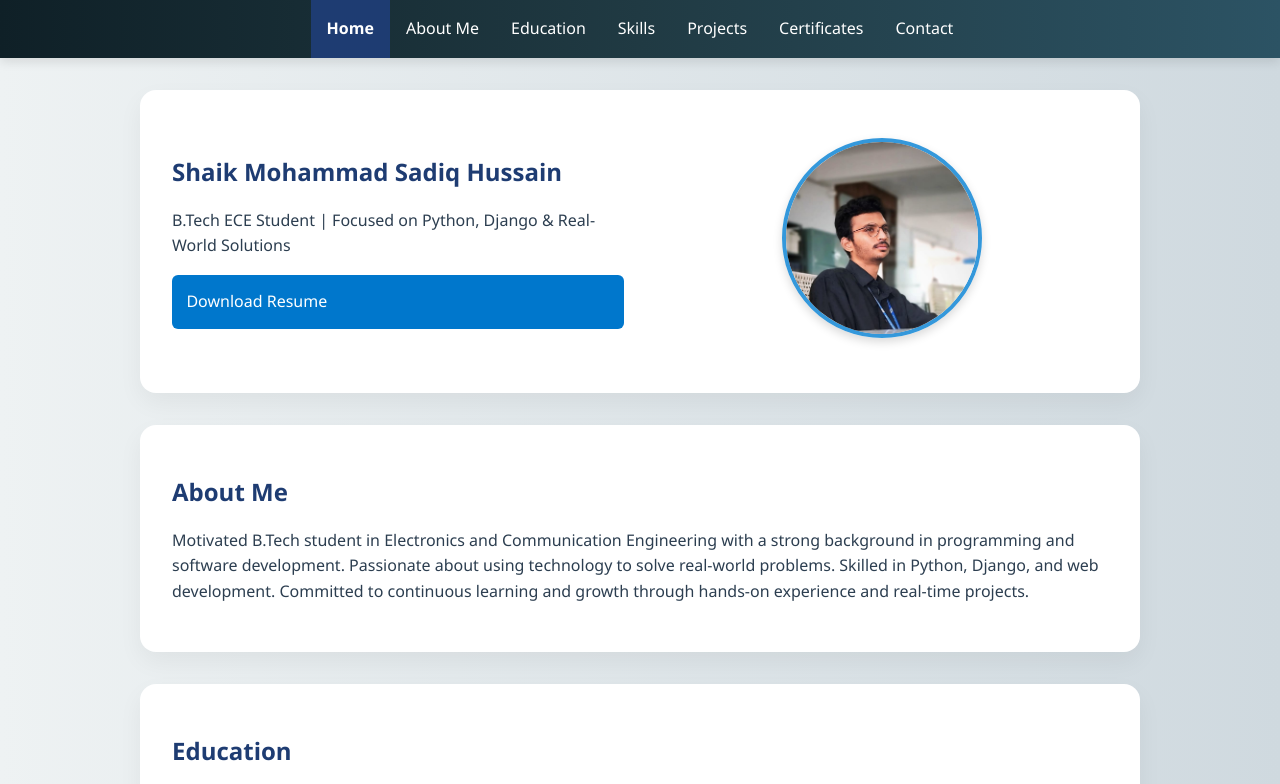
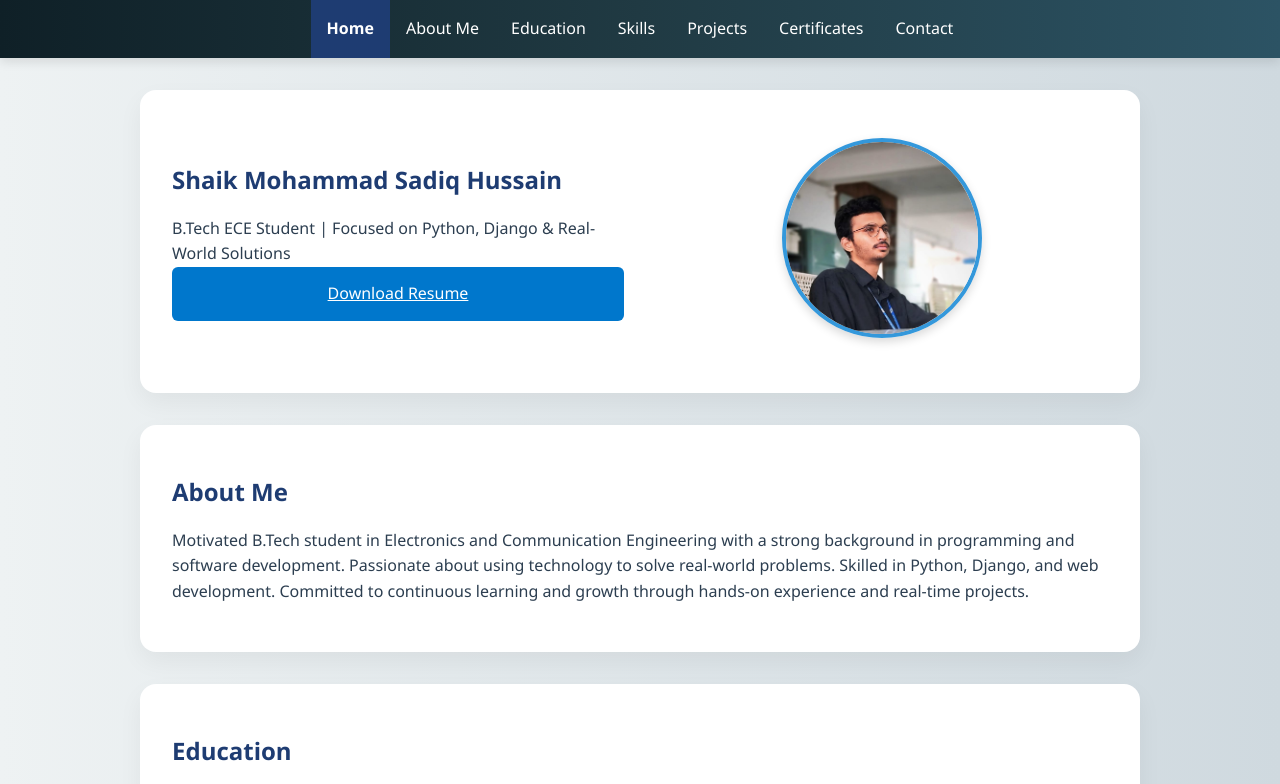
Before and after one commit to sadiq0482/sadiq_portfolio, a plain HTML site: page index.html in a window 1280 px wide. Shown: the top 784 px of the page. Drawn offline with Linux system fonts and the light colour scheme.

Commit message:
Update index.html

```diff
--- a/index.html
+++ b/index.html
@@ -74,15 +74,24 @@
     }
 
     .btn {
-      display: inline-block;
-      margin-top: 1rem;
-      padding: 0.7rem 1.5rem;
-      background-color: #3498db;
-      color: white;
-      text-decoration: none;
-      border-radius: 6px;
-      transition: background 0.3s;
-    }
+  display: inline-block;
+  padding: 0.4rem 1rem;
+  font-size: 0.9rem;
+  background-color: #0077cc;
+  color: white;
+  border: none;
+  border-radius: 5px;
+  cursor: pointer;
+  width: auto;
+  text-align: center;
+  transition: background 0.3s ease;
+}
+
+.btn:hover {
+  background-color: #005fa3;
+}
+
+
 
     .btn:hover {
       background-color: #1e6ea6;
@@ -320,8 +329,8 @@
       <p><i class="fas fa-envelope"></i> <a href="mailto:smsadiq5953@gmail.com">smsadiq5953@gmail.com</a></p>
       <p><i class="fas fa-phone"></i> +91 9182032289</p>
       <p><i class="fas fa-map-marker-alt"></i> Nandyal, India</p>
-      <p><i class="fab fa-linkedin"></i> <a href="https://linkedin.com/in/your-link" target="_blank">linkedin.com/in/your-link</a></p>
-      <p><i class="fab fa-github"></i> <a href="https://github.com/yourusername" target="_blank">github.com/yourusername</a></p>
+      <p><i class="fab fa-linkedin"></i> <a href="https://www.linkedin.com/in/s-m-sadiq-609487378?utm_source=share&utm_campaign=share_via&utm_content=profile&utm_medium=android_app" target="_blank">linkedin.com/in/your-link</a></p>
+      <p><i class="fab fa-github"></i> <a href="https://github.com/sadiq0482/sadiq_portfolio" target="_blank">github.com/yourusername</a></p>
     </div>
 
     <!-- Contact Form -->
```
